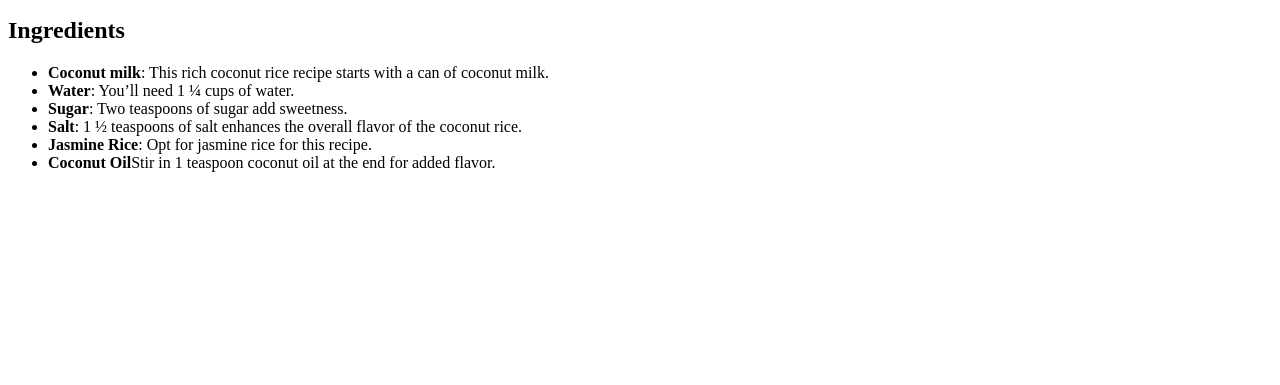
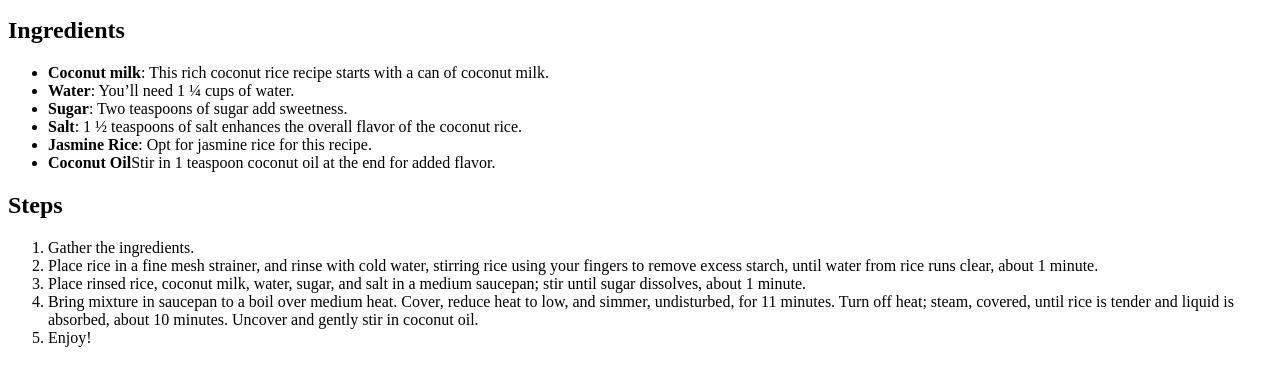
Before and after one commit to Ekakhrisnanda/odin_recipes, a plain HTML site: page recipes/asian-coconut-rice.html in a window 1280 px wide. Shown: the part 137-522 px from the top of the page. Drawn offline with Linux system fonts and the light colour scheme.

Commit message:
Add steps in asian-coconut-rice-html

```diff
--- a/recipes/asian-coconut-rice.html
+++ b/recipes/asian-coconut-rice.html
@@ -20,5 +20,15 @@
         <li><b>Jasmine Rice</b>: Opt for jasmine rice for this recipe. </li>
         <li><b>Coconut Oil</b>Stir in 1 teaspoon coconut oil at the end for added flavor.</li>
     </ul>
+
+    <h2>Steps</h2>
+
+    <ol>
+        <li>Gather the ingredients.</li>
+        <li>Place rice in a fine mesh strainer, and rinse with cold water, stirring rice using your fingers to remove excess starch, until water from rice runs clear, about 1 minute.</li>
+        <li>Place rinsed rice, coconut milk, water, sugar, and salt in a medium saucepan; stir until sugar dissolves, about 1 minute.</li>
+        <li>Bring mixture in saucepan to a boil over medium heat. Cover, reduce heat to low, and simmer, undisturbed, for 11 minutes. Turn off heat; steam, covered, until rice is tender and liquid is absorbed, about 10 minutes. Uncover and gently stir in coconut oil.</li>
+        <li>Enjoy!</li>
+    </ol>
 </body>
 </html>
```
